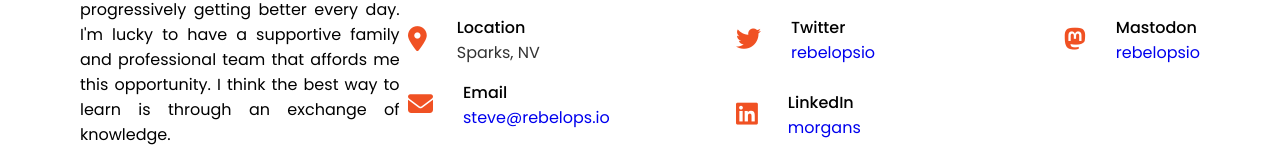
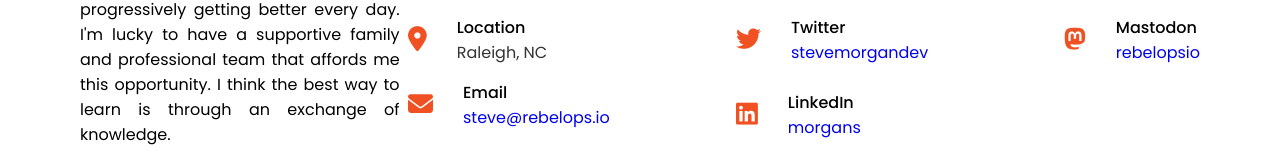
Before and after one commit to rebelopsio/stevemorgandev, a plain HTML site: page index.html in a window 1280 px wide. Shown: the part 3269-3416 px from the top of the page. Drawn offline with nearby package versions, Linux system fonts and the light colour scheme; a script that the page names is missing.

Commit message:
docs: Updating contact information

```diff
--- a/index.html
+++ b/index.html
@@ -238,7 +238,7 @@
                                 <div class="head">
                                     Location</div>
                                 <div class="sub-title">
-                                    Sparks, NV</div>
+                                    Raleigh, NC</div>
                             </div>
                         </div>
                         <div class="row">
@@ -277,7 +277,7 @@
                                     Twitter
                                 </div>
                                 <div class="sub-title">
-                                    <a href="https://twitter.com/rebelopsio">rebelopsio</a>
+                                    <a href="https://twitter.com/stevemorgandev">stevemorgandev</a>
                                 </div>
                             </div>
                         </div>
```
